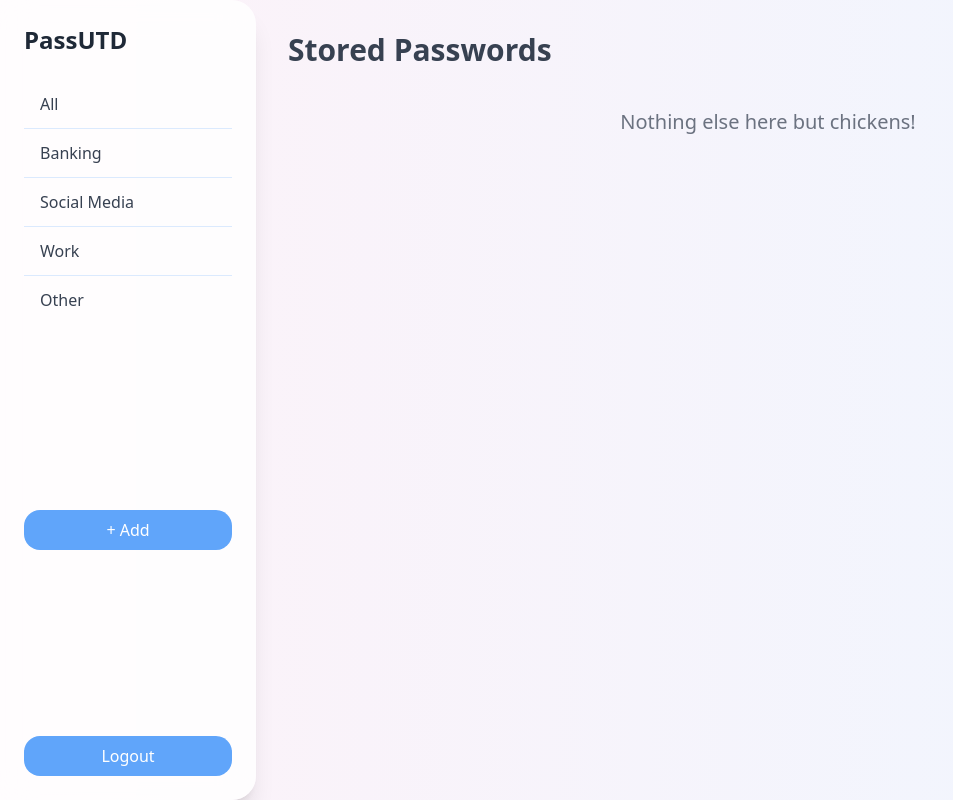
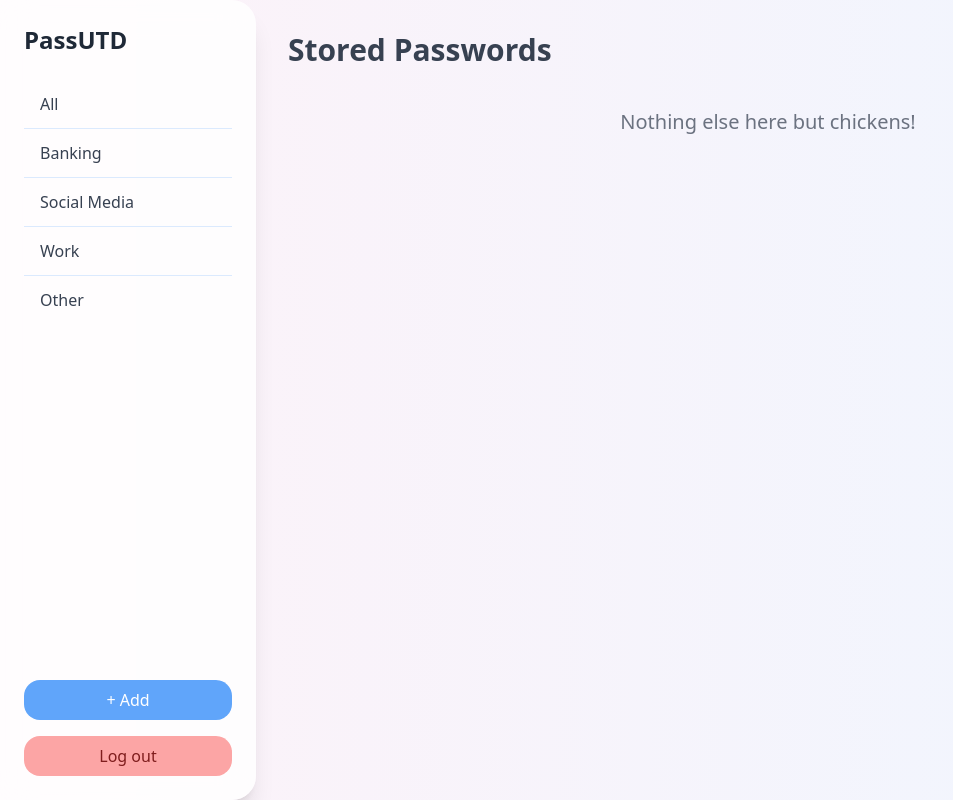
Before and after one commit to AtomicHunters/PassUTD, a Flask app: page / in a window 1280 px wide. Shown: the whole page, without its empty margins (0-953 px from the left). Run offline with Flask 3, Linux system fonts and the light colour scheme; the visitor is signed in with stand-in values (Sample User, id 1); data that the repository does not hold is empty; some libraries are stand-ins or nearby versions.

Commit message:
Fixed the gap between Add and Log out

```diff
--- a/templates/base.html
+++ b/templates/base.html
@@ -28,9 +28,10 @@
         {% endfor %}
     </nav>
 
+    <!-- Bottom Buttons Container -->
+    <div class="mt-auto flex flex-col space-y-4 pt-6">
         {% if show_add %}
         <!-- Add New Password Button -->
-    <div class="mt-auto pt-6">
         <a
             href="{{ url_for('add_password') }}"
             class="block w-full text-center bg-blue-400 text-white rounded-2xl py-2
@@ -38,18 +39,19 @@
         >
             + Add
         </a>
-    </div>
         {% endif %}
-      <div class="mt-auto pt-6">
+
+        <!-- Logout Button -->
         <a
             href="{{ url_for('logout') }}"
-              class="block w-full text-center bg-blue-400 text-white rounded-2xl py-2
-                     hover:bg-blue-500 transform transition duration-200 ease-in-out hover:scale-105 hover:shadow-lg"
+            class="block w-full text-center bg-red-300 text-red-900 rounded-2xl py-2
+                   hover:bg-red-400 transform transition duration-200 ease-in-out hover:scale-105 hover:shadow-lg"
         >
-              Logout
+            Log out
         </a>
     </div>
 </aside>
+
   <!-- Main Content Area -->
   <main class="flex-1 p-8">
     {% block content %}{% endblock %}
```
Lines whose indentation alone changed are shown as unchanged.
